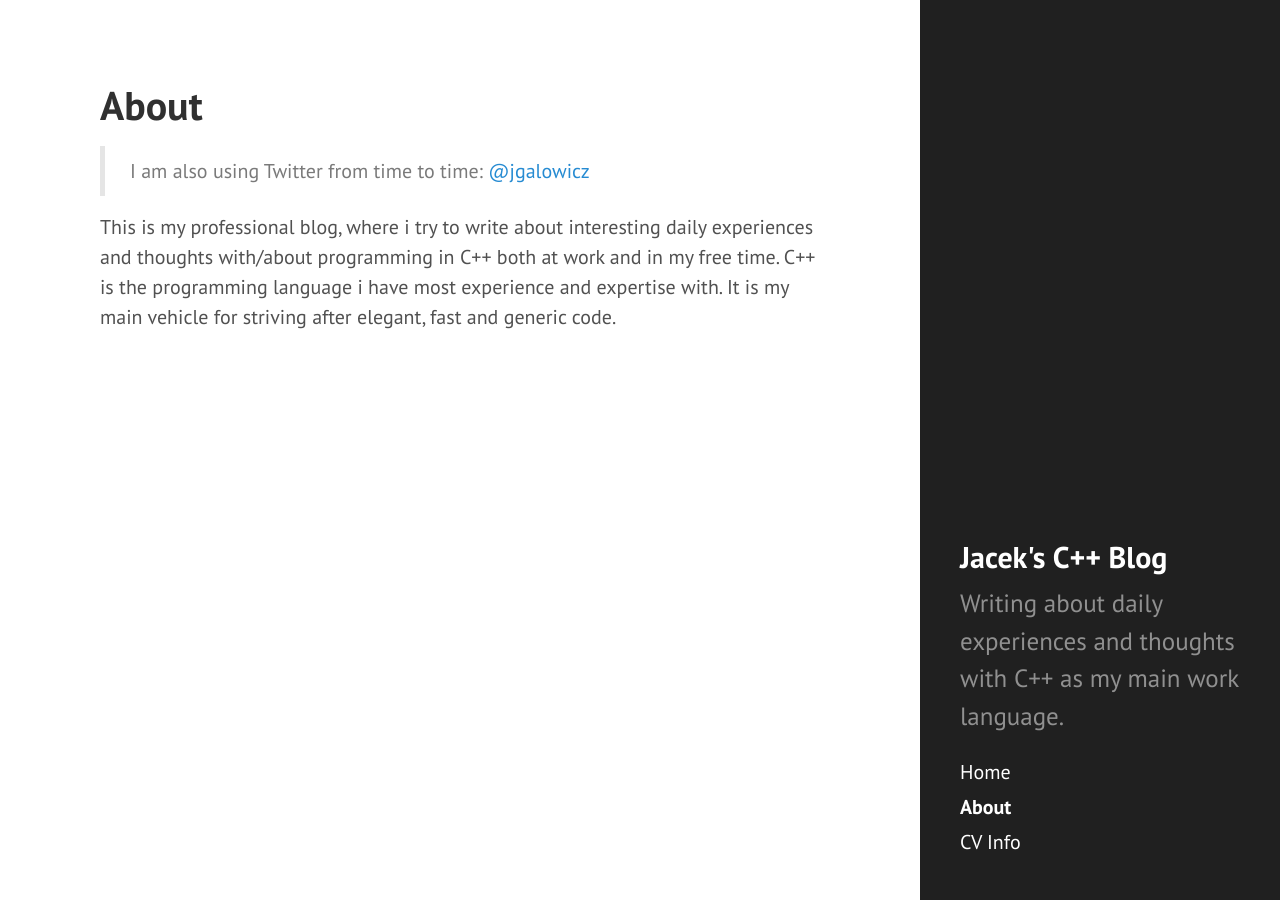
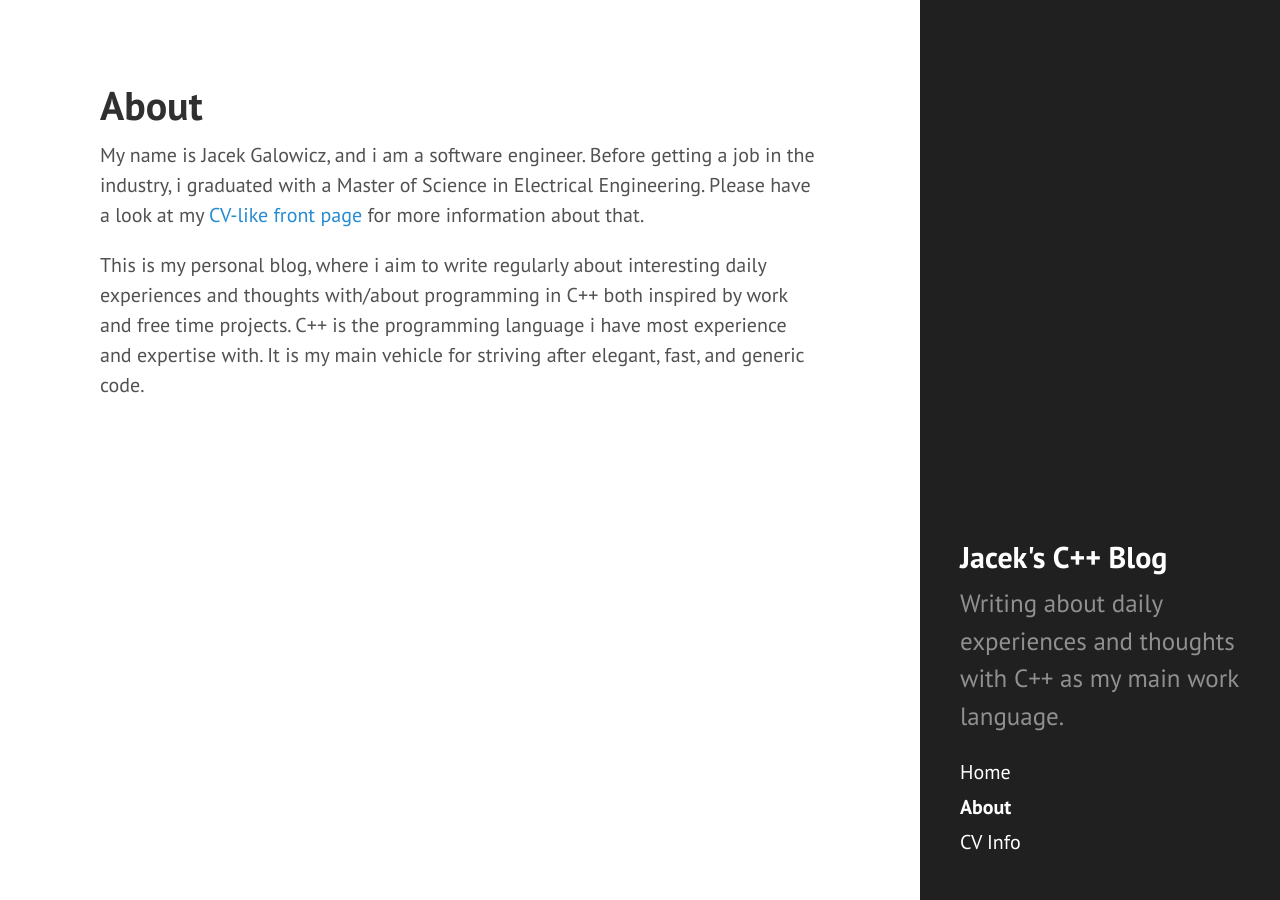
Before and after one commit to tfc/tfc.github.io, a Jekyll site: the page built from about.md, in a window 1280 px wide. Built offline with Jekyll 4.4.1, drawn with Linux system fonts in a browser that asks for light colours.

Commit message:
Fix about page

```diff
--- a/about.md
+++ b/about.md
@@ -3,6 +3,10 @@ layout: page
 title: About
 ---
 
-> I am also using Twitter from time to time: [@jgalowicz](https://twitter.com/jgalowicz)
+My name is Jacek Galowicz, and i am a software engineer.
+Before getting a job in the industry, i graduated with a Master of Science in Electrical Engineering.
+Please have a look at my [CV-like front page](http://galowicz.de) for more information about that.
 
-This is my professional blog, where i try to write about interesting daily experiences and thoughts with/about programming in C++ both at work and in my free time. C++ is the programming language i have most experience and expertise with. It is my main vehicle for striving after elegant, fast and generic code.
+This is my personal blog, where i aim to write regularly about interesting daily experiences and thoughts with/about programming in C++ both inspired by work and free time projects.
+C++ is the programming language i have most experience and expertise with.
+It is my main vehicle for striving after elegant, fast, and generic code.
```
